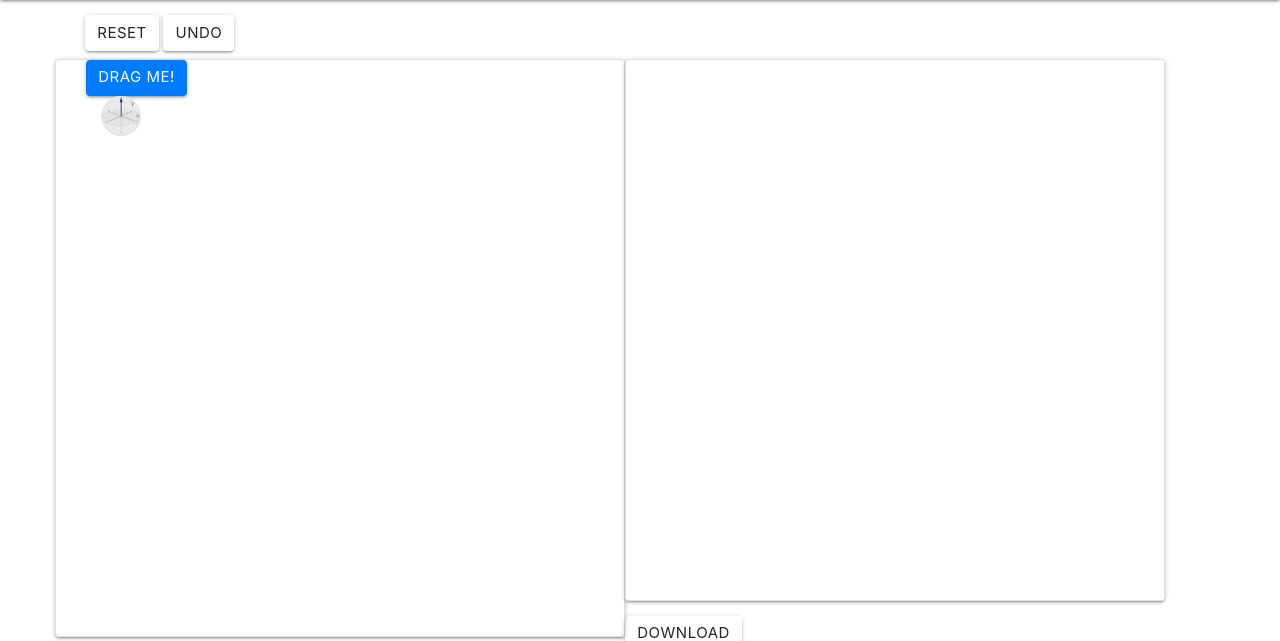
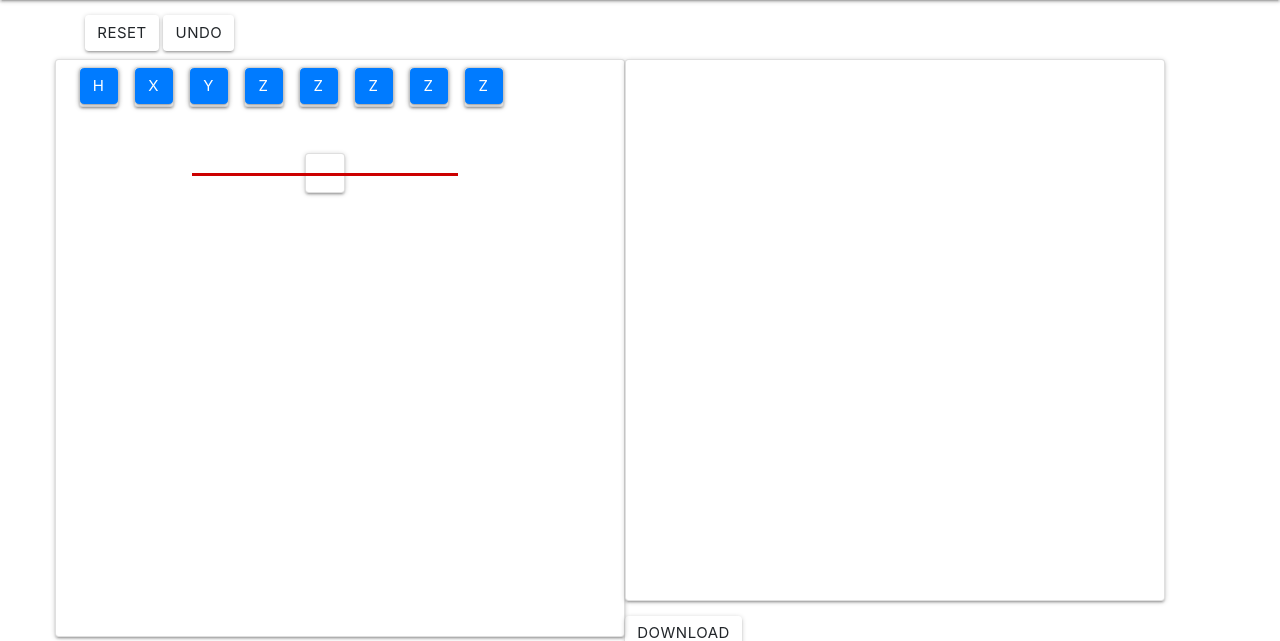
Before and after one commit to bithabib/quantum_computer_simulator, a Flask app: page /gate in a window 1280 px wide. Shown: the part 64-705 px from the top of the page. Run offline with Flask 3, Linux system fonts and the light colour scheme; some libraries are stand-ins or nearby versions.

Commit message:
Drag and drop functionalities for quantum gate simulator

```diff
--- a/templates/includes/quantum_gate/gate.html
+++ b/templates/includes/quantum_gate/gate.html
@@ -1,10 +1,60 @@
-<div class="col-md-12 ">
+<style>
+    .qbit_gate_place {
+        position: relative;
+        height: 40px;
+        width: 40px;
+    }
+
+    .qbit_gate_place::after {
+        position: absolute;
+        left: -300%;
+        top: 50%;
+        height: 3px;
+        background: #c00;
+        content: "";
+        width: 700%;
+        display: block;
+    }
+</style>
+
+<div class="col-md-12 row">
     <!-- Draggable Button -->
 
-    <button id="draggableBtn" class="btn btn-primary draggable">Drag Me!</button>
-    <div class="col-md-12">
-        <img src="static/src/icon/bloch_sphere.png" width="40px" height="40px" alt="Qbit" />
+    <div class="col-md-12 row">
+        <div class="card m-2" style="height: 40px; width: 40px;" ondrop="drop(event)" ondragover="allowDrop(event)">
+            <button id="draggableBtn" class="btn btn-primary" draggable="true" ondragstart="drag(event)"  style="z-index: 5;">H</button>
+        </div>
+        <div class="card m-2" style="height: 40px; width: 40px;">
+            <button id="draggableBtn1" class="btn btn-primary draggable" style="z-index: 5;">X</button>
+        </div>
+        <div class="card m-2" style="height: 40px; width: 40px;">
+            <button id="draggableBtn2" class="btn btn-primary draggable" style="z-index: 5;">Y</button>
+        </div>
+        <div class="card m-2" style="height: 40px; width: 40px;">
+            <button id="draggableBtn3" class="btn btn-primary draggable" style="z-index: 5;">Z</button>
+        </div>
+        <div class="card m-2" style="height: 40px; width: 40px;">
+            <button id="draggableBtn4" class="btn btn-primary draggable" style="z-index: 5;">Z</button>
+        </div>
+        <div class="card m-2" style="height: 40px; width: 40px;">
+            <button id="draggableBtn5" class="btn btn-primary draggable" style="z-index: 5;">Z</button>
+        </div>
+        <div class="card m-2" style="height: 40px; width: 40px;">
+            <button id="draggableBtn6" class="btn btn-primary draggable" style="z-index: 5;">Z</button>
+        </div>
+        <div class="card m-2" style="height: 40px; width: 40px;">
+            <button id="draggableBtn7" class="btn btn-primary draggable" style="z-index: 5;">Z</button>
+        </div>
     </div>
+
+    <div class="col-md-12" style="height: 60vh; width: 100%; display: flex; justify-content: center;">
+
+        <div class="card qbit_gate_place" id="drop_place" ondrop="drop(event)" ondragover="allowDrop(event)"></div>
+
+    </div>
+
+
+
 </div>
 
 
```
Also changed, not shown: static/src/js/quantum_gate/x_gate.js (+11 -15 lines).
